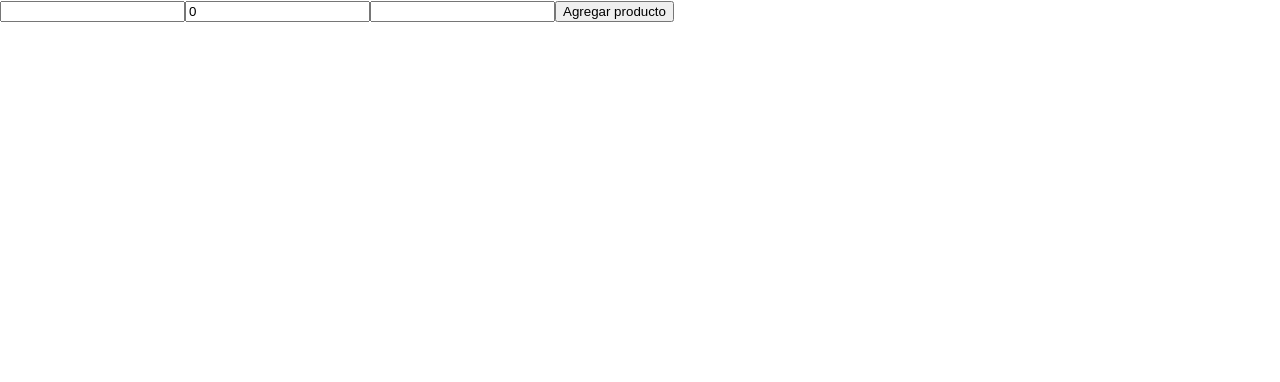
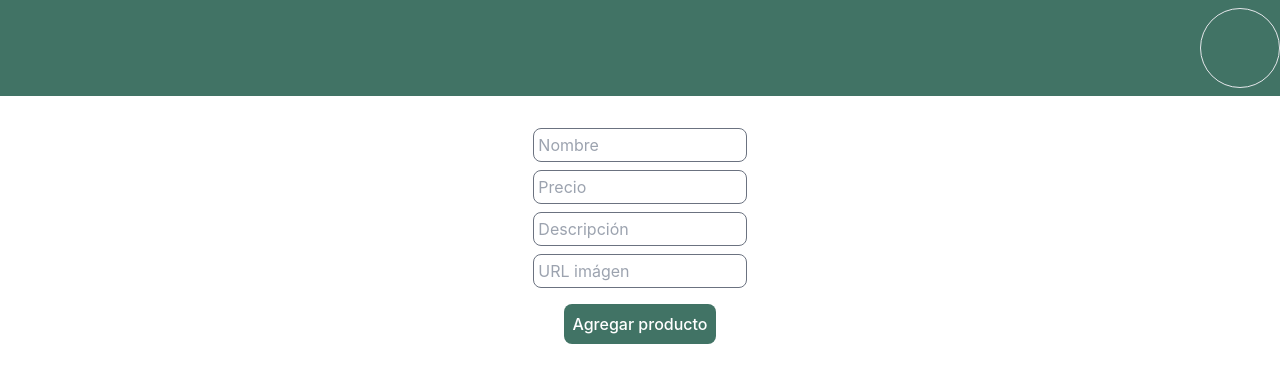
Before and after one commit to NahuelMendez/elem-ing-software, a React (Create React App) app in the folder app/: page /menu in a window 1280 px wide. Shown: the top 382 px of the page. Built offline with nearby package versions, Linux system fonts and the light colour scheme.

Commit message:
styles added with tailwind

```diff
--- /dev/null
+++ b/app/craco.config.js
@@ -0,0 +1,10 @@
+module.exports = {
+    style: {
+      postcss: {
+        plugins: [
+          require('tailwindcss'),
+          require('autoprefixer'),
+        ],
+      },
+    },
+  }
--- a/app/src/Api/ApiObject.js
+++ b/app/src/Api/ApiObject.js
@@ -2,10 +2,13 @@ import axios from 'axios';
 
 const api = {
 
-        register: (data) =>{
-           return axios.post("api/register", data);
+  register: (data) => {
+    return axios.post("api/register", data);
+  },
 
-        }
+  addProduct: (data, pizzeriaName) => {
+    return axios.put(`/api/pizzeria/${pizzeriaName}/menu`, data)
+  }
 
 };
 
--- a/app/src/components/MyMenu/index.js
+++ b/app/src/components/MyMenu/index.js
@@ -1,32 +1,38 @@
 import { useState } from "react"
+import api from '../../Api/ApiObject';
+import NavBar from "../Navbar";
 
 const MyMenu = () => {
-  const [productName, setProductName] = useState("")
-  const [price, setPrice] = useState(0)
-  const [description, setDescription] = useState("")
+  const [producData, setProductData] = useState({
+    name: '',
+    description: '',
+    price: '',
+    imageUrl: ''
+  })
 
-  const handleChange = (type, event) => {
-    const value = event.target.value
-    switch (type) {
-      case "price":
-        setPrice(value)
-        break;
-      case "name":
-        setProductName(value)
-        break;
-      default:
-        setDescription(value)
-        break;
-    }
+  const handleChange = event => {
+    const target = event.target
+    setProductData(prevState => ({ ...prevState, [target.name]: target.value }));
+  }
+
+  const handleSubmit = (event) => {
+    event.preventDefault();
+    api.addProduct([producData], "")
+      .then(_ => {
+        console.log("exito")
+      })
+      .catch(error => console.log(error.response.data.result))
   }
 
   return (
     <div>
-      <form>
-        <input value={productName} type={"text"} onChange={(e) => handleChange("name", e)}/>
-        <input value={price} type={"number"} onChange={(e) => handleChange("price", e)}/>
-        <input value={description} type={"text"} onChange={(e) => handleChange("description", e)}/>
-        <button>Agregar producto</button>
+      <NavBar/>
+      <form onSubmit={handleSubmit} className="flex flex-col justify-center items-center mt-8">
+          <input placeholder="Nombre" required className="input mb-2" value={producData.name} name={"name"} type={"text"} onChange={handleChange} />
+          <input placeholder="Precio" required className="input mb-2" value={producData.price} name={"price"} type={"number"} onChange={handleChange} />
+          <input placeholder="Descripción" required className="input mb-2" value={producData.description} name={"description"} type={"text"} onChange={handleChange} />
+          <input placeholder="URL imágen" required className="input" value={producData.imageUrl} name={"imageUrl"} type={"text"} onChange={handleChange} />
+        <button className="mt-4 font-medium rounded-lg focus:outline-none p-2 bg-principal text-white" type="submit">Agregar producto</button>
       </form>
     </div>
   )
--- a/app/src/components/Navbar/index.css
+++ /dev/null
@@ -1,8 +0,0 @@
-.nav{
-    width: 100%;
-    height: 50px;
-    background-color: red;
-    display: flex;
-    justify-items: center;
-    justify-content: flex-end;
-}
--- a/app/src/components/Navbar/index.js
+++ b/app/src/components/Navbar/index.js
@@ -1,10 +1,24 @@
+import { useState } from "react"
 import { Link } from "react-router-dom"
-import "./index.css"
+// import user from '../../assets/user.png';
 
 const NavBar = () => {
+  const [showProfileOptions, setShowProfileOptions] = useState(false)
+
+  const handleShowProfileOptions = () => {
+    setShowProfileOptions(!showProfileOptions)
+  }
+
   return (
-    <div className="nav">
-      <Link to="/menu">Editar Menú</Link>
+    <div className="bg-principal flex justify-end">
+      {showProfileOptions &&
+        <div onMouseLeave={handleShowProfileOptions} className="absolute flex flex-col right-0 mt-10 w-40 bg-white rounded-md border-2 border-gray-secundary z-10">
+          <Link className="p-2" to="/menu">Editar Menú</Link>
+          <Link className="p-2" to="/login">Cerrar sesión</Link>
+        </div>
+      }
+      <div onClick={handleShowProfileOptions}  className="cursor-pointer rounded-full h-20 w-20 my-2 flex items-center justify-center border border-black-500">
+      </div>
     </div>
   )
 }
--- a/app/src/components/Register/RegisterView.js
+++ b/app/src/components/Register/RegisterView.js
@@ -1,9 +1,9 @@
-import React, { useState} from "react";
+import React, { useState } from "react";
 import { useHistory } from "react-router-dom";
 import { Link } from 'react-router-dom';
-import api from '../Api/ApiObject';
+import api from '../../Api/ApiObject';
 
-const RegisterForm = () =>{
+const RegisterForm = () => {
 
   const [data, setData] = useState({
     name: "",
@@ -23,12 +23,14 @@ const RegisterForm = () =>{
     setConfirmPassword(event.target.value);
   };
 
-    const handleSubmit = (event) =>{
+  //encapsular la api en un objeto
+
+  const handleSubmit = (event) => {
     event.preventDefault();
     if (data.password === confirmPassword) {
       setError("")
       api.register(data)
-            .then( _ => {
+        .then(_ => {
           setData({
             name: "",
             telephone: "",
@@ -38,23 +40,22 @@ const RegisterForm = () =>{
           setConfirmPassword("")
           history.push("/login");
         })
-            .catch( err => setError(err.response.data.error))
-        }else {
+        .catch(error => setError(error.response.data.result))
+    } else {
       setError("Passwords do not match")
     }
   }
 
   return (
-        <div className = "register-container">
+    <div className="register-container">
       <form onSubmit={handleSubmit} className="register-form">
-                <div className="register-tittle">
+        <div className="text-red-500">
           <h1>
             Registrarse en PizzApp
           </h1>
         </div>
         <div className="fields-container">
           <div className="form-floating mb-3">
-                    <label htmlFor="floatingInput" className ="form-label">Nombre</label>
             <input
               className=""
               type="text"
@@ -63,9 +64,9 @@ const RegisterForm = () =>{
               aria-describedby="validationTooltipUsernamePrepend" required
               onChange={handleChange("name")}
             />
+            <label htmlFor="floatingInput" className="form-label">Nombre</label>
           </div>
           <div className="form-floating mb-3">
-                    <label htmlFor="floatingInput" className ="form-label">Telefono</label>
             <input
               className=""
               type="text"
@@ -74,9 +75,9 @@ const RegisterForm = () =>{
               aria-describedby="validationTooltipUsernamePrepend" required
               onChange={handleChange("telephone")}
             />
+            <label htmlFor="floatingInput" className="form-label">Telefono</label>
           </div>
-                <div className="form-floating mb-3">
-                    <label htmlFor="floatingInput">Email</label>
+          <div class="form-floating mb-3">
             <input
               type="email"
               className="form-control"
@@ -86,9 +87,9 @@ const RegisterForm = () =>{
               aria-describedby="validationTooltipUsernamePrepend" required
               onChange={handleChange("email")}
             />
+            <label htmlFor="floatingInput">Email</label>
           </div>
           <div className="form-floating mb-3">
-                    <label htmlFor="floatingPassword">Contraseña</label>
             <input
               type="password"
               className="form-control"
@@ -98,9 +99,9 @@ const RegisterForm = () =>{
               aria-describedby="validationTooltipUsernamePrepend" required
               onChange={handleChange("password")}
             />
+            <label htmlFor="floatingPassword">Contraseña</label>
           </div>
           <div className="form-floating mb-3">
-                    <label htmlFor="floatingConfirmPassword">Confirmar contraseña</label>
             <input
               id="floatingConfirmPassword"
               className="form-control"
@@ -110,6 +111,7 @@ const RegisterForm = () =>{
               aria-describedby="validationTooltipUsernamePrepend" required
               onChange={handleConfirmPasswordChange}
             />
+            <label htmlFor="floatingConfirmPassword">Confirmar contraseña</label>
           </div>
         </div>
         <div className="d-grid gap-2 col-12 mx-auto">
@@ -120,10 +122,10 @@ const RegisterForm = () =>{
           </button>
         </div>
         <div>
-                <Link to={"/login"}> <p className = "text-center">Ya tienes una cuenta? Inicia sesion aqui</p></Link>
+          <Link to={"/login"}> <p className="text-center">Ya tienes una cuenta? Inicia sesion aqui</p></Link>
         </div>
         <div>
-                    {error && <div id= "alertReg" className="alert alert-danger" role="alert"> {error} </div>}
+          {error && <div id="alertReg" className="alert alert-danger" role="alert"> {error} </div>}
         </div>
       </form>
     </div>
--- a/app/src/index.css
+++ b/app/src/index.css
@@ -1,3 +1,13 @@
+@tailwind base;
+@tailwind components;
+@tailwind utilities;
+
+@layer components{
+  .input {
+    @apply border border-gray-500 w-1/6 rounded-lg p-1 focus:outline-none
+  }
+}
+
 body {
   margin: 0;
   font-family: -apple-system, BlinkMacSystemFont, 'Segoe UI', 'Roboto', 'Oxygen',
--- a/app/src/index.js
+++ b/app/src/index.js
@@ -11,7 +11,4 @@ ReactDOM.render(
   document.getElementById('root')
 );
 
-// If you want to start measuring performance in your app, pass a function
-// to log results (for example: reportWebVitals(console.log))
-// or send to an analytics endpoint. Learn more: https://bit.ly/CRA-vitals
 reportWebVitals();
--- /dev/null
+++ b/app/tailwind.config.js
@@ -0,0 +1,15 @@
+module.exports = {
+  purge: [],
+  darkMode: false, // or 'media' or 'class'
+  theme: {
+    extend: {
+      colors:{
+        principal: '#417365'
+      }
+    }
+  },
+  variants: {
+    extend: {},
+  },
+  plugins: [],
+}
--- a/package.json
+++ b/package.json
@@ -11,7 +11,7 @@
     "start-dev": "concurrently --kill-others \"npm run server\" \"npm run client\"",
     "test": "npx jest --verbose ./test",
     "watch": "npx jest --watchAll --verbose ./test",
-    "coverage":  "npx jest --collectCoverage --verbose ./test"
+    "coverage": "npx jest --collectCoverage --verbose ./test"
   },
   "keywords": [],
   "author": "",
@@ -24,8 +24,8 @@
   },
   "dependencies": {
     "body-parser": "^1.19.0",
+    "concurrently": "^6.2.1",
     "express": "^4.17.1",
-    "joi": "^17.4.2",
-    "concurrently": "^6.2.1"
+    "joi": "^17.4.2"
   }
 }
```
Also changed, not shown: app/package.json (+9 -3 lines), 2 other files (tests, documents, lock files or other folders). Lines whose indentation alone changed are shown as unchanged.
